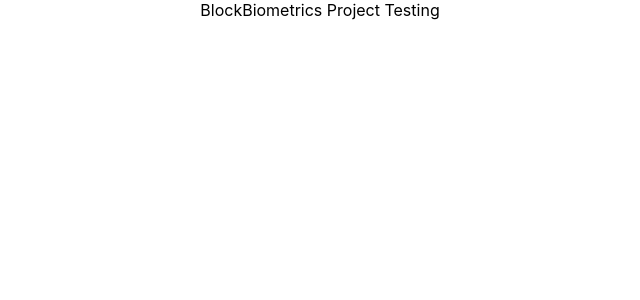
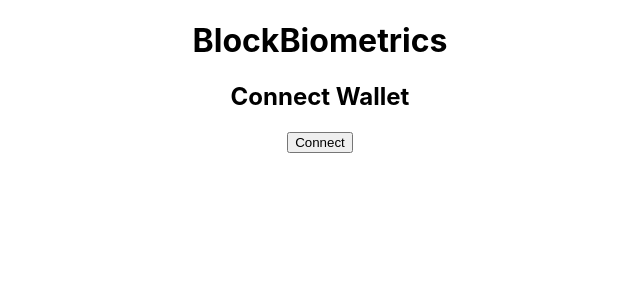
Before and after one commit to AI-and-Blockchain/S24_BlockBiometrics, a React (Create React App) app in the folder frontend/: page / in a window 1280 px wide. Shown: the top 300 px of the page, without its empty margins (320-960 px from the left). Built offline with nearby package versions, Linux system fonts and the light colour scheme; the HTML template or start-up script is replaced by a standard one.

Commit message:
Working on three screens

```diff
--- a/frontend/src/App.js
+++ b/frontend/src/App.js
@@ -1,10 +1,68 @@
+import React, { useState } from 'react';
 import './App.css';
 
 function App() {
+  // State variables to track conditions
+  const [isWalletConnected, setIsWalletConnected] = useState(false);
+  const [isRegistered, setIsRegistered] = useState(false);
+
+  // Function to handle wallet connection
+  const handleConnectWallet = () => {
+    // Logic to connect wallet
+    setIsWalletConnected(true);
+  };
+
+  // Function to handle registration
+  const handleRegister = () => {
+    // Logic to register
+    setIsRegistered(true);
+  };
+
+  // Function to handle authentication
+  const handleAuthenticate = () => {
+    // Logic to authenticate
+    // For example, check if wallet is connected and user is registered
+    if (isWalletConnected && isRegistered) {
+      // Logic to authenticate
+    } else {
+      // Handle error condition, maybe display a message to the user
+    }
+  };
+
+  // Function to handle going back to the previous screen
+  const handleGoBack = () => {
+    setIsWalletConnected(false);
+    setIsRegistered(false);
+  };
+
   return (
     <div className="App">
-      BlockBiometrics Project Testing
+      <header>
+        <h1>BlockBiometrics</h1>
+      </header>
+      {/* Conditionally render screens based on conditions */}
+      {!isWalletConnected && (
+        <div>
+          <h2>Connect Wallet</h2>
+          <button onClick={handleConnectWallet}>Connect</button>
+        </div>
+      )}
 
+      {isWalletConnected && !isRegistered && (
+        <div>
+          <h2>Register</h2>
+          <button onClick={handleRegister}>Register</button>
+          <button onClick={handleGoBack}>Go Back</button>
+        </div>
+      )}
+
+      {isWalletConnected && isRegistered && (
+        <div>
+          <h2>Authenticate</h2>
+          <button onClick={handleAuthenticate}>Authenticate</button>
+          <button onClick={handleGoBack}>Go Back</button>
+        </div>
+      )}
     </div>
   );
 }
```
